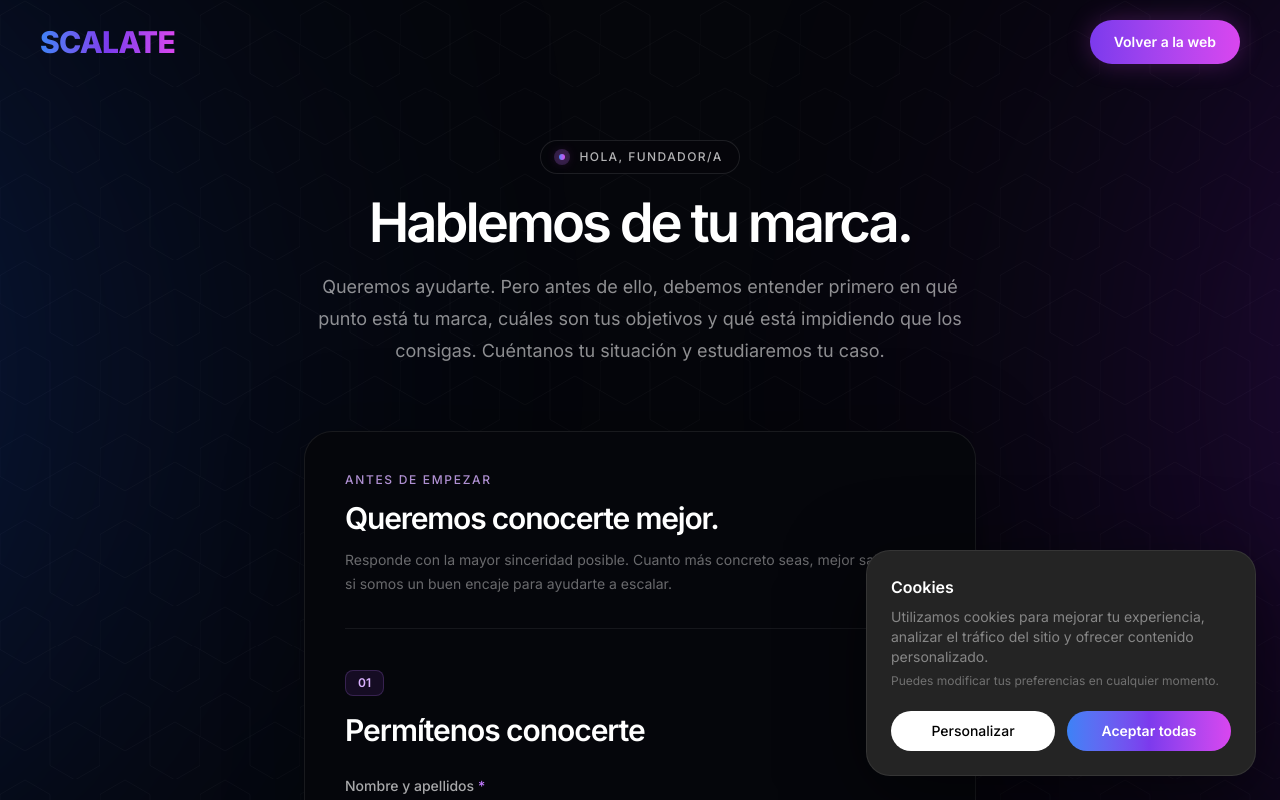
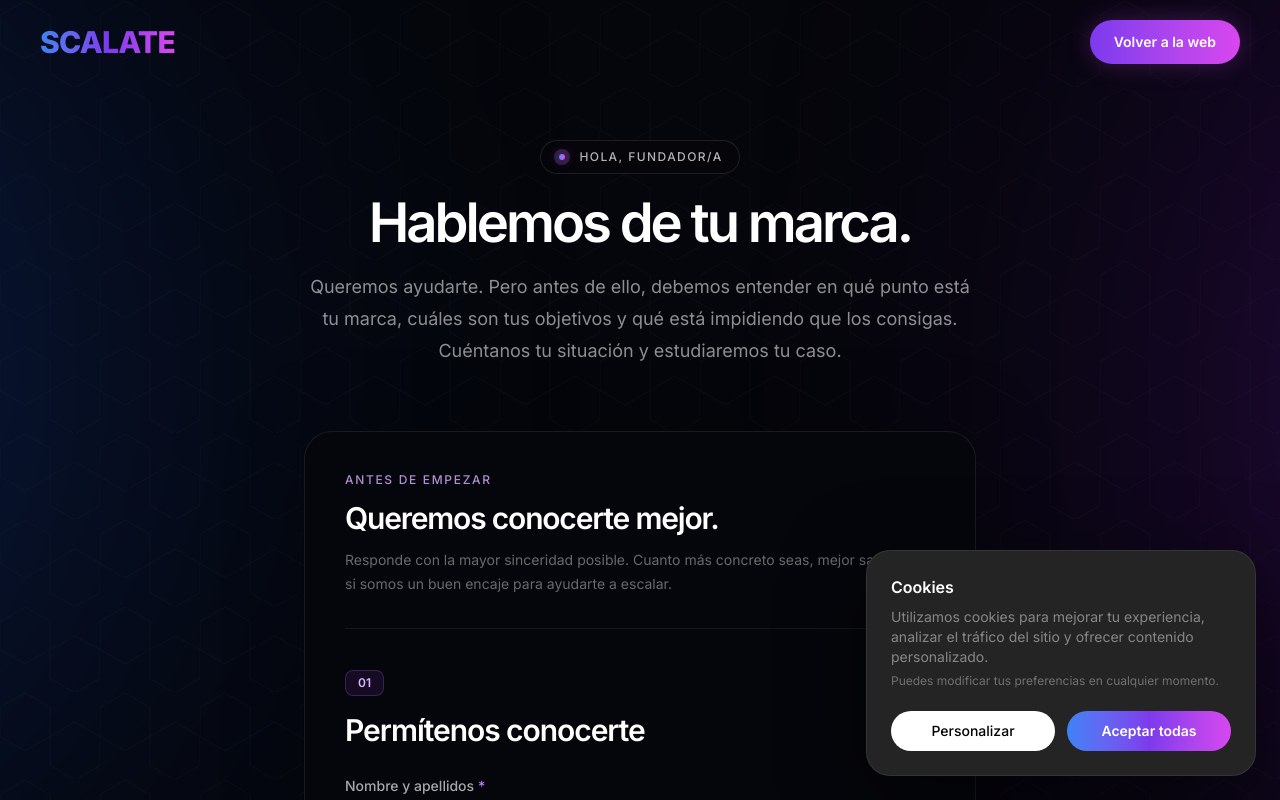
Before and after one commit to MaikelScalate/scalatelab, a Next.js app: page /aplicar in a window 1280 px wide. Shown: the top 800 px of the page. Built offline with nearby package versions, Linux system fonts and the light colour scheme.

Commit message:
Mejorar diseño

```diff
--- a/app/aplicar/page.tsx
+++ b/app/aplicar/page.tsx
@@ -529,7 +529,7 @@ ${formData.commitment}
             sm:leading-8
           "
         >
-          Queremos ayudarte. Pero antes de ello, debemos entender primero en qué punto está tu marca, cuáles son tus objetivos y qué está impidiendo
+          Queremos ayudarte. Pero antes de ello, debemos entender en qué punto está tu marca, cuáles son tus objetivos y qué está impidiendo
           que los consigas. Cuéntanos tu situación y estudiaremos tu caso.
         </p>
       </section>
```
